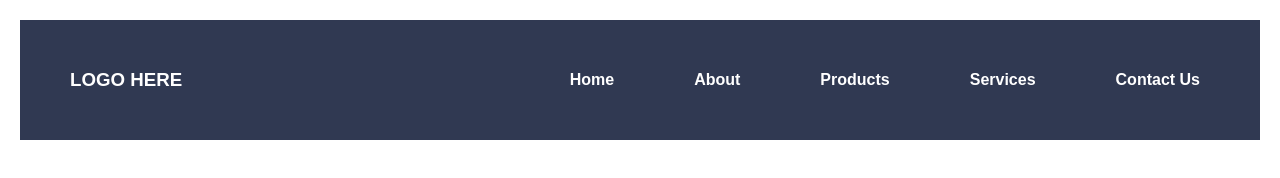
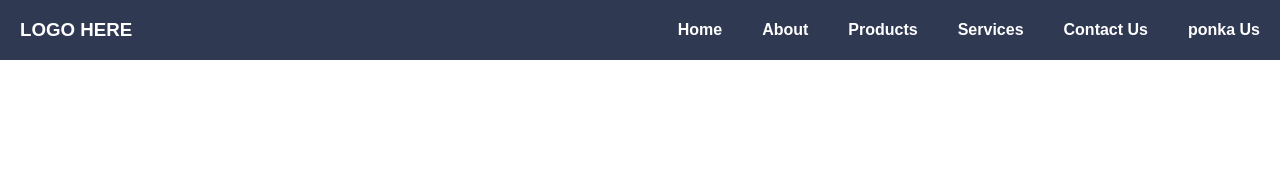
Before and after one commit to Syed-Shaheer-Hasan/Responsive-Navbar, a plain HTML site: page index.html in a window 1280 px wide. Drawn offline with Linux system fonts and the light colour scheme.

Commit message:
check pull

```diff
--- a/index.html
+++ b/index.html
@@ -20,6 +20,9 @@
             <li><a href="#">Products</a></li>
             <li><a href="#">Services</a></li>
             <li><a href="#">Contact Us</a></li>
+            <li><a href="#">ponka Us</a></li>
+
+
         </ul>
         <span class="menu" onclick="myfuction();"><i class="fa-solid fa-bars"></i></span>
     </nav>
--- a/style.css
+++ b/style.css
@@ -1,6 +1,6 @@
 *{
     margin: 0;
-    padding: 10px;
+    padding: 0px;
     box-sizing: border-box;
     font-family: arial;
 }
```
